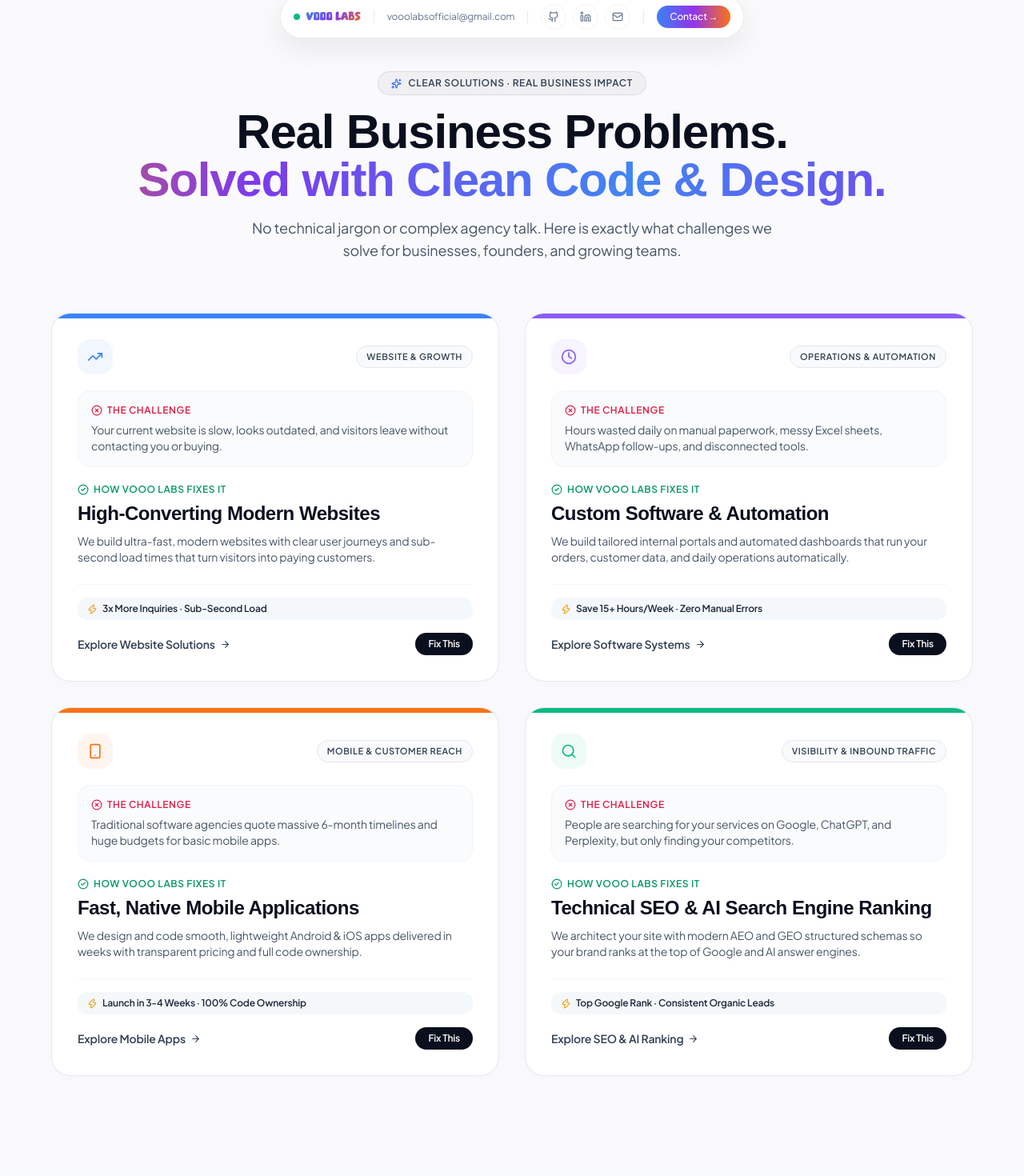
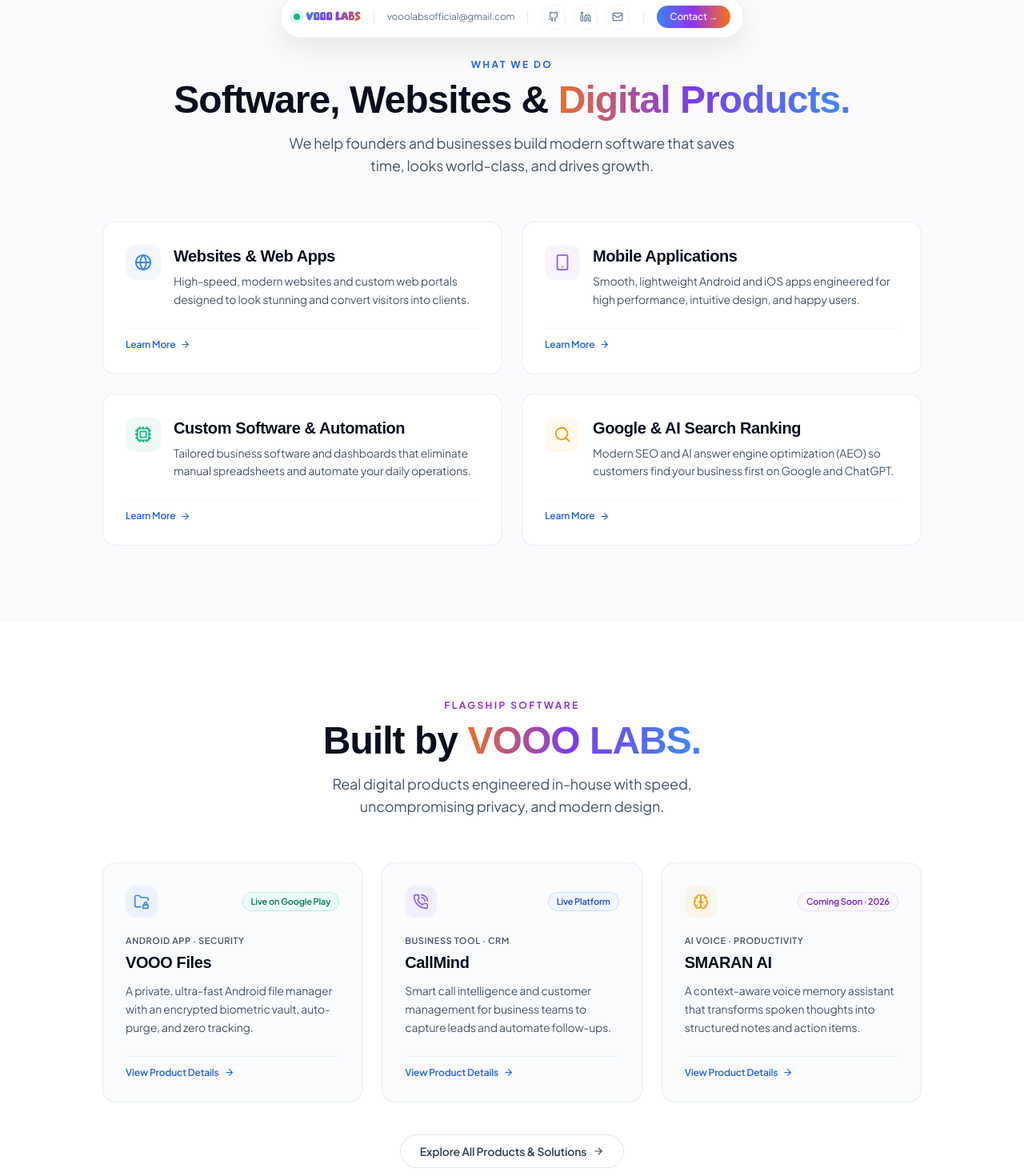
Before and after one commit to vooolabsofficial-sys/vooolabs-website, a React (Vite) app: page / in a window 1280 px wide. Shown: the part 732-2202 px from the top of the page at 80% size. Built offline with nearby package versions, Linux system fonts and the light colour scheme; a web font is replaced by a local one.

Commit message:
refactor: simplify Slide 2 & Slide 3 into ultra-clean, minimal, and human-friendly showcases

```diff
--- a/src/components/home/Slide2_ProductBento.tsx
+++ b/src/components/home/Slide2_ProductBento.tsx
@@ -1,181 +1,96 @@
 import React from 'react';
 import { Link } from 'react-router-dom';
-import {
-  ArrowRight,
-  CheckCircle2,
-  XCircle,
-  TrendingUp,
-  Clock,
-  Smartphone,
-  Search,
-  Sparkles,
-  Zap
-} from 'lucide-react';
+import { Globe, Smartphone, Cpu, Search, ArrowRight } from 'lucide-react';
 import FadeIn from '../shared/FadeIn';
 
-const PROBLEMS_AND_SOLUTIONS = [
+const SERVICES = [
   {
-    id: 'websites',
-    badge: 'Website & Growth',
-    target: 'For businesses with outdated sites',
-    problem: 'Your current website is slow, looks outdated, and visitors leave without contacting you or buying.',
-    solutionTitle: 'High-Converting Modern Websites',
-    solutionText: 'We build ultra-fast, modern websites with clear user journeys and sub-second load times that turn visitors into paying customers.',
-    impact: '3x More Inquiries · Sub-Second Load',
-    icon: TrendingUp,
-    accentColor: '#3B82F6', // Blue
+    icon: Globe,
+    title: 'Websites & Web Apps',
+    description: 'High-speed, modern websites and custom web portals designed to look stunning and convert visitors into clients.',
+    accent: '#3B82F6',
     link: '/products#websites',
-    linkLabel: 'Explore Website Solutions',
   },
   {
-    id: 'software',
-    badge: 'Operations & Automation',
-    target: 'For teams drowning in spreadsheets',
-    problem: 'Hours wasted daily on manual paperwork, messy Excel sheets, WhatsApp follow-ups, and disconnected tools.',
-    solutionTitle: 'Custom Software & Automation',
-    solutionText: 'We build tailored internal portals and automated dashboards that run your orders, customer data, and daily operations automatically.',
-    impact: 'Save 15+ Hours/Week · Zero Manual Errors',
-    icon: Clock,
-    accentColor: '#8B5CF6', // Purple
-    link: '/products#software',
-    linkLabel: 'Explore Software Systems',
+    icon: Smartphone,
+    title: 'Mobile Applications',
+    description: 'Smooth, lightweight Android and iOS apps engineered for high performance, intuitive design, and happy users.',
+    accent: '#8B5CF6',
+    link: '/products#mobile-apps',
   },
   {
-    id: 'mobile-apps',
-    badge: 'Mobile & Customer Reach',
-    target: 'For brands needing a mobile presence',
-    problem: 'Traditional software agencies quote massive 6-month timelines and huge budgets for basic mobile apps.',
-    solutionTitle: 'Fast, Native Mobile Applications',
-    solutionText: 'We design and code smooth, lightweight Android & iOS apps delivered in weeks with transparent pricing and full code ownership.',
-    impact: 'Launch in 3-4 Weeks · 100% Code Ownership',
-    icon: Smartphone,
-    accentColor: '#F97316', // Orange
-    link: '/products#mobile-apps',
-    linkLabel: 'Explore Mobile Apps',
+    icon: Cpu,
+    title: 'Custom Software & Automation',
+    description: 'Tailored business software and dashboards that eliminate manual spreadsheets and automate your daily operations.',
+    accent: '#10B981',
+    link: '/products#software',
   },
   {
-    id: 'seo-ai',
-    badge: 'Visibility & Inbound Traffic',
-    target: 'For sites invisible on Google & AI',
-    problem: 'People are searching for your services on Google, ChatGPT, and Perplexity, but only finding your competitors.',
-    solutionTitle: 'Technical SEO & AI Search Engine Ranking',
-    solutionText: 'We architect your site with modern AEO and GEO structured schemas so your brand ranks at the top of Google and AI answer engines.',
-    impact: 'Top Google Rank · Consistent Organic Leads',
     icon: Search,
-    accentColor: '#10B981', // Emerald
+    title: 'Google & AI Search Ranking',
+    description: 'Modern SEO and AI answer engine optimization (AEO) so customers find your business first on Google and ChatGPT.',
+    accent: '#F59E0B',
     link: '/products#websites',
-    linkLabel: 'Explore SEO & AI Ranking',
   },
 ];
 
 export default function Slide2_ProductBento() {
   return (
     <section
-      className="snap-section bg-[#FAFAFC] flex flex-col justify-center items-center px-6 py-24 sm:py-28 select-none relative overflow-hidden"
-      aria-label="Real Business Problems Solved by VOOO LABS"
+      className="snap-section bg-[#FAFAFC] flex flex-col justify-center items-center px-6 py-20 sm:py-24 select-none relative"
+      aria-label="Our Core Services"
     >
-      <div className="w-full max-w-6xl mx-auto flex flex-col items-center relative z-10">
+      <div className="w-full max-w-5xl mx-auto flex flex-col items-center">
 
-        {/* EYEBROW BADGE */}
+        {/* EYEBROW */}
         <FadeIn delay={0} y={15}>
-          <div className="inline-flex items-center gap-2 rounded-full bg-slate-900/[0.04] border border-slate-900/10 px-4 py-1.5 mb-4 text-slate-700 font-sans font-semibold text-xs tracking-wider uppercase">
-            <Sparkles size={13} className="text-blue-600" />
-            <span>Clear Solutions · Real Business Impact</span>
+          <div className="font-sans font-bold text-xs tracking-[0.2em] text-blue-600 uppercase mb-3 text-center">
+            What We Do
           </div>
         </FadeIn>
 
-        {/* SECTION HEADING */}
-        <FadeIn delay={0.1} y={20}>
-          <h2 className="font-clash text-4xl sm:text-5xl md:text-6xl font-bold text-[#0A0F1E] text-center leading-tight mb-4">
-            Real Business Problems. <br className="hidden sm:inline" />
-            <span className="shimmer-text">Solved with Clean Code & Design.</span>
+        {/* HEADING */}
+        <FadeIn delay={0.08} y={20}>
+          <h2 className="font-clash text-3xl sm:text-4xl md:text-5xl font-bold text-[#0A0F1E] text-center leading-tight mb-4">
+            Software, Websites & <span className="shimmer-text">Digital Products.</span>
           </h2>
-          <p className="font-sans font-normal text-base sm:text-lg text-slate-600 text-center max-w-2xl mx-auto mb-14 sm:mb-16 leading-relaxed">
-            No technical jargon or complex agency talk. Here is exactly what challenges we solve for businesses, founders, and growing teams.
+          <p className="font-sans font-normal text-base sm:text-lg text-slate-600 text-center max-w-xl mx-auto mb-12 sm:mb-14 leading-relaxed">
+            We help founders and businesses build modern software that saves time, looks world-class, and drives growth.
           </p>
         </FadeIn>
 
-        {/* 4 PROBLEM-SOLUTION CARDS (2x2 GRID) */}
-        <div className="grid grid-cols-1 md:grid-cols-2 gap-6 sm:gap-8 w-full items-stretch">
-          {PROBLEMS_AND_SOLUTIONS.map((item, idx) => {
+        {/* 4 CLEAN SERVICES (AIRY & MINIMALIST 2x2 GRID - NO INNER BOXES) */}
+        <div className="grid grid-cols-1 md:grid-cols-2 gap-5 sm:gap-6 w-full">
+          {SERVICES.map((item, idx) => {
             const IconComp = item.icon;
-
             return (
-              <FadeIn key={item.id} delay={idx * 0.1} y={25} className="w-full flex">
-                <div className="rounded-3xl bg-white border border-slate-200/90 p-7 sm:p-8 flex flex-col justify-between h-full w-full shadow-[0_4px_24px_rgba(0,0,0,0.02)] hover:border-slate-300 hover:shadow-[0_16px_40px_rgba(0,0,0,0.06)] hover:-translate-y-1 transition-all duration-300 group relative overflow-hidden text-left">
-
-                  {/* TOP ACCENT LINE */}
-                  <div
-                    className="absolute top-0 inset-x-0 h-1.5"
-                    style={{ backgroundColor: item.accentColor }}
-                  />
-
-                  <div>
-                    {/* CARD HEADER */}
-                    <div className="flex items-center justify-between gap-3 mb-5">
-                      <div
-                        className="w-11 h-11 rounded-2xl flex items-center justify-center group-hover:scale-105 transition-transform duration-300 shadow-2xs"
-                        style={{ backgroundColor: `${item.accentColor}12`, color: item.accentColor }}
-                      >
-                        <IconComp size={20} />
-                      </div>
-                      <span className="font-sans text-[11px] font-semibold tracking-wider uppercase border border-slate-200 px-3 py-1 rounded-full bg-slate-50 text-slate-700">
-                        {item.badge}
-                      </span>
+              <FadeIn key={idx} delay={idx * 0.08} y={20} className="w-full flex">
+                <Link
+                  to={item.link}
+                  className="w-full rounded-2xl bg-white border border-slate-200/80 p-6 sm:p-7 hover:border-slate-300 hover:shadow-md hover:-translate-y-0.5 transition-all duration-200 flex flex-col justify-between group text-left"
+                >
+                  <div className="flex items-start gap-4 mb-4">
+                    <div
+                      className="w-11 h-11 rounded-xl flex items-center justify-center flex-shrink-0 group-hover:scale-105 transition-transform"
+                      style={{ backgroundColor: `${item.accent}12`, color: item.accent }}
+                    >
+                      <IconComp size={22} />
                     </div>
-
-                    {/* THE PROBLEM BLOCK */}
-                    <div className="rounded-2xl bg-slate-50/80 border border-slate-100 p-4 mb-5">
-                      <div className="flex items-center gap-1.5 text-xs font-semibold text-rose-600 mb-1.5 uppercase tracking-wider">
-                        <XCircle size={14} className="flex-shrink-0" />
-                        <span>The Challenge</span>
-                      </div>
-                      <p className="font-sans text-xs sm:text-sm text-slate-600 leading-relaxed">
-                        {item.problem}
-                      </p>
-                    </div>
-
-                    {/* THE VOOO FIX BLOCK */}
-                    <div className="mb-6">
-                      <div className="flex items-center gap-1.5 text-xs font-semibold text-emerald-600 mb-1.5 uppercase tracking-wider">
-                        <CheckCircle2 size={14} className="flex-shrink-0" />
-                        <span>How VOOO LABS Fixes It</span>
-                      </div>
-                      <h3 className="font-clash font-bold text-xl sm:text-2xl text-[#0A0F1E] group-hover:text-blue-600 transition-colors mb-2">
-                        {item.solutionTitle}
+                    <div>
+                      <h3 className="font-clash font-bold text-xl text-[#0A0F1E] group-hover:text-blue-600 transition-colors mb-1.5">
+                        {item.title}
                       </h3>
-                      <p className="font-sans font-normal text-xs sm:text-sm text-slate-600 leading-relaxed">
-                        {item.solutionText}
+                      <p className="font-sans font-normal text-sm text-slate-600 leading-relaxed">
+                        {item.description}
                       </p>
                     </div>
                   </div>
 
-                  {/* BOTTOM IMPACT BAR & LINK */}
-                  <div className="pt-4 border-t border-slate-100 mt-auto">
-                    <div className="flex items-center gap-1.5 text-xs font-semibold text-slate-800 bg-slate-100/70 px-3 py-1.5 rounded-xl mb-4">
-                      <Zap size={13} className="text-amber-500 flex-shrink-0" />
-                      <span>{item.impact}</span>
-                    </div>
-
-                    <div className="flex items-center justify-between">
-                      <Link
-                        to={item.link}
-                        className="font-sans font-semibold text-xs sm:text-sm text-slate-700 group-hover:text-blue-600 transition-colors inline-flex items-center gap-1.5"
-                      >
-                        <span>{item.linkLabel}</span>
-                        <ArrowRight size={13} className="group-hover:translate-x-1 transition-transform" />
-                      </Link>
-
-                      <Link
-                        to={`/contact?service=${item.id}`}
-                        className="rounded-full bg-[#0A0F1E] hover:bg-blue-600 text-white px-4 py-1.5 font-sans font-semibold text-xs transition-colors shadow-2xs"
-                      >
-                        Fix This
-                      </Link>
-                    </div>
+                  <div className="flex items-center gap-1.5 text-xs font-semibold text-blue-600 group-hover:translate-x-1 transition-transform mt-2 pt-3 border-t border-slate-100/80">
+                    <span>Learn More</span>
+                    <ArrowRight size={13} />
                   </div>
-
-                </div>
+                </Link>
               </FadeIn>
             );
           })}
--- a/src/components/home/Slide3_WhatWeBuild.tsx
+++ b/src/components/home/Slide3_WhatWeBuild.tsx
@@ -1,154 +1,120 @@
 import React from 'react';
 import { Link } from 'react-router-dom';
-import { Compass, Code2, Rocket, ArrowRight, CheckCircle2, Sparkles } from 'lucide-react';
+import { FolderLock, PhoneCall, Brain, ArrowRight, ExternalLink } from 'lucide-react';
 import FadeIn from '../shared/FadeIn';
 
-export default function Slide3_WhatWeBuild() {
-  const steps = [
+const FLAGSHIP_PRODUCTS = [
   {
-      step: '01',
-      badge: 'Discovery & Strategy',
-      title: 'Architecture & Roadmap',
-      description: 'We analyze your business goals, design the system architecture, and map out the exact product roadmap with no guesswork.',
-      deliverables: ['System Architecture', 'UI/UX Wireframes', 'Tech Stack Selection'],
-      icon: Compass,
-      accentColor: '#3B82F6', // Blue
-      bgGlow: 'from-blue-500/10 via-transparent to-transparent',
+    tag: 'Android App · Security',
+    title: 'VOOO Files',
+    description: 'A private, ultra-fast Android file manager with an encrypted biometric vault, auto-purge, and zero tracking.',
+    status: 'Live on Google Play',
+    statusColor: 'text-emerald-700 bg-emerald-50 border-emerald-200/80',
+    icon: FolderLock,
+    accent: '#3B82F6',
+    link: '/products/vooo-files',
   },
   {
-      step: '02',
-      badge: 'Design & Engineering',
-      title: 'Rapid Sprint Build',
-      description: 'We craft world-class modern interfaces and write clean, scalable code with test-driven quality delivered in fast weekly milestones.',
-      deliverables: ['Pixel-Perfect UI', 'Scalable Clean Code', 'Weekly Live Demos'],
-      icon: Code2,
-      accentColor: '#8B5CF6', // Purple
-      bgGlow: 'from-purple-500/10 via-transparent to-transparent',
+    tag: 'Business Tool · CRM',
+    title: 'CallMind',
+    description: 'Smart call intelligence and customer management for business teams to capture leads and automate follow-ups.',
+    status: 'Live Platform',
+    statusColor: 'text-blue-700 bg-blue-50 border-blue-200/80',
+    icon: PhoneCall,
+    accent: '#8B5CF6',
+    link: '/products/callmind',
   },
   {
-      step: '03',
-      badge: 'Deployment & Growth',
-      title: 'Launch, SEO & Scale',
-      description: 'We deploy your product to global cloud infrastructure with sub-second load times, automated security, and built-in AI/Google SEO ranking.',
-      deliverables: ['Cloud Deployment', 'Google & AI SEO', '100% Code Ownership'],
-      icon: Rocket,
-      accentColor: '#10B981', // Emerald
-      bgGlow: 'from-emerald-500/10 via-transparent to-transparent',
+    tag: 'AI Voice · Productivity',
+    title: 'SMARAN AI',
+    description: 'A context-aware voice memory assistant that transforms spoken thoughts into structured notes and action items.',
+    status: 'Coming Soon · 2026',
+    statusColor: 'text-purple-700 bg-purple-50 border-purple-200/80',
+    icon: Brain,
+    accent: '#F59E0B',
+    link: '/products/smaran-ai',
   },
 ];
 
+export default function Slide3_WhatWeBuild() {
   return (
     <section
-      className="snap-section bg-[#F8F9FC] flex flex-col justify-center items-center px-6 py-24 sm:py-28 select-none relative overflow-hidden"
-      aria-label="How We Work — Engineering Process"
+      className="snap-section bg-white flex flex-col justify-center items-center px-6 py-20 sm:py-24 select-none relative"
+      aria-label="Flagship Products Built by VOOO LABS"
     >
-      {/* BACKGROUND DECORATION */}
-      <div className="absolute top-1/2 left-1/2 -translate-x-1/2 -translate-y-1/2 w-[800px] h-[500px] bg-gradient-to-tr from-blue-500/5 via-purple-500/5 to-transparent blur-[120px] pointer-events-none" />
+      <div className="w-full max-w-5xl mx-auto flex flex-col items-center">
 
-      <div className="w-full max-w-6xl mx-auto flex flex-col items-center relative z-10">
-
-        {/* EYEBROW BADGE */}
+        {/* EYEBROW */}
         <FadeIn delay={0} y={15}>
-          <div className="inline-flex items-center gap-2 rounded-full bg-blue-500/10 border border-blue-500/20 px-4 py-1.5 mb-4 text-blue-600 font-sans font-semibold text-xs tracking-wider uppercase">
-            <Sparkles size={13} />
-            <span>Our 3-Step Execution Process</span>
+          <div className="font-sans font-bold text-xs tracking-[0.2em] text-purple-600 uppercase mb-3 text-center">
+            Flagship Software
           </div>
         </FadeIn>
 
         {/* HEADING */}
-        <FadeIn delay={0.1} y={20}>
-          <h2 className="font-clash text-4xl sm:text-5xl md:text-6xl font-bold text-[#0A0F1E] text-center leading-tight mb-4">
-            From Concept to Launch <br className="hidden sm:inline" />
-            <span className="shimmer-text">in Simple, Fast Steps.</span>
+        <FadeIn delay={0.08} y={20}>
+          <h2 className="font-clash text-3xl sm:text-4xl md:text-5xl font-bold text-[#0A0F1E] text-center leading-tight mb-4">
+            Built by <span className="shimmer-text">VOOO LABS.</span>
           </h2>
-          <p className="font-sans font-normal text-base sm:text-lg text-slate-600 text-center max-w-2xl mx-auto mb-16 leading-relaxed">
-            A transparent and agile engineering workflow designed to build, test, and ship high-impact digital products without agency delays.
+          <p className="font-sans font-normal text-base sm:text-lg text-slate-600 text-center max-w-xl mx-auto mb-12 sm:mb-14 leading-relaxed">
+            Real digital products engineered in-house with speed, uncompromising privacy, and modern design.
           </p>
         </FadeIn>
 
-        {/* 3 STEPS GRID */}
-        <div className="grid grid-cols-1 md:grid-cols-3 gap-6 sm:gap-8 w-full items-stretch">
-          {steps.map((item, idx) => {
-            const IconComp = item.icon;
+        {/* 3 CLEAN PRODUCT CARDS (SIMPLE, OPEN, SPACIOUS) */}
+        <div className="grid grid-cols-1 md:grid-cols-3 gap-5 sm:gap-6 w-full mb-10">
+          {FLAGSHIP_PRODUCTS.map((prod, idx) => {
+            const IconComp = prod.icon;
             return (
-              <FadeIn key={idx} delay={idx * 0.12} y={30} className="w-full flex">
-                <div className="rounded-3xl bg-white border border-slate-200/90 p-7 sm:p-8 flex flex-col justify-between h-full w-full shadow-[0_4px_24px_rgba(0,0,0,0.02)] hover:border-slate-300 hover:shadow-[0_16px_40px_rgba(0,0,0,0.06)] hover:-translate-y-1.5 transition-all duration-300 group relative overflow-hidden">
-
-                  {/* TOP ACCENT LINE */}
+              <FadeIn key={idx} delay={idx * 0.1} y={20} className="w-full flex">
+                <Link
+                  to={prod.link}
+                  className="w-full rounded-2xl bg-slate-50/70 border border-slate-200/80 p-6 sm:p-7 hover:bg-white hover:border-slate-300 hover:shadow-md hover:-translate-y-0.5 transition-all duration-200 flex flex-col justify-between group text-left"
+                >
+                  <div>
+                    {/* TOP BADGES */}
+                    <div className="flex items-center justify-between gap-2 mb-5">
                       <div
-                    className="absolute top-0 inset-x-0 h-1.5"
-                    style={{ backgroundColor: item.accentColor }}
-                  />
-
-                  <div>
-                    {/* CARD HEADER */}
-                    <div className="flex items-center justify-between gap-3 mb-6">
-                      <div
-                        className="w-12 h-12 rounded-2xl flex items-center justify-center group-hover:scale-105 transition-transform duration-300 shadow-2xs"
-                        style={{ backgroundColor: `${item.accentColor}12`, color: item.accentColor }}
+                        className="w-10 h-10 rounded-xl flex items-center justify-center group-hover:scale-105 transition-transform"
+                        style={{ backgroundColor: `${prod.accent}12`, color: prod.accent }}
                       >
-                        <IconComp size={22} />
+                        <IconComp size={20} />
                       </div>
-                      <span className="font-mono text-xs font-bold px-3 py-1 rounded-full bg-slate-100 text-slate-700 tracking-wider">
-                        STEP {item.step}
+                      <span className={`font-sans text-[11px] font-semibold px-2.5 py-0.5 rounded-full border ${prod.statusColor}`}>
+                        {prod.status}
                       </span>
                     </div>
 
-                    {/* BADGE & TITLE */}
-                    <span
-                      className="font-sans text-[11px] font-semibold uppercase tracking-wider block mb-1"
-                      style={{ color: item.accentColor }}
-                    >
-                      {item.badge}
+                    <span className="font-sans text-[11px] font-semibold uppercase tracking-wider text-slate-600 block mb-1">
+                      {prod.tag}
                     </span>
-                    <h3 className="font-clash font-bold text-2xl text-[#0A0F1E] group-hover:text-blue-600 transition-colors mb-3">
-                      {item.title}
+                    <h3 className="font-clash font-bold text-xl text-[#0A0F1E] group-hover:text-blue-600 transition-colors mb-2.5">
+                      {prod.title}
                     </h3>
-
-                    {/* DESCRIPTION */}
-                    <p className="font-sans font-normal text-sm sm:text-base text-slate-600 leading-relaxed mb-6">
-                      {item.description}
+                    <p className="font-sans font-normal text-sm text-slate-600 leading-relaxed">
+                      {prod.description}
                     </p>
                   </div>
 
-                  {/* DELIVERABLES LIST */}
-                  <div className="pt-5 border-t border-slate-100 space-y-2">
-                    <span className="font-sans text-[11px] font-semibold text-slate-400 uppercase tracking-wider block mb-2">
-                      Key Deliverables:
-                    </span>
-                    {item.deliverables.map((deliv, dIdx) => (
-                      <div key={dIdx} className="flex items-center gap-2 text-xs font-medium text-slate-700">
-                        <CheckCircle2 size={14} className="text-emerald-500 flex-shrink-0" />
-                        <span>{deliv}</span>
+                  <div className="flex items-center gap-1.5 text-xs font-semibold text-blue-600 group-hover:translate-x-1 transition-transform mt-6 pt-3 border-t border-slate-200/60">
+                    <span>View Product Details</span>
+                    <ArrowRight size={13} />
                   </div>
-                    ))}
-                  </div>
-
-                </div>
+                </Link>
               </FadeIn>
             );
           })}
         </div>
 
-        {/* BOTTOM CTA STRIP */}
-        <FadeIn delay={0.4} y={20} className="w-full">
-          <div className="mt-12 w-full rounded-2xl bg-white border border-slate-200/90 p-5 sm:p-6 flex flex-col sm:flex-row items-center justify-between gap-4 shadow-xs">
-            <div className="text-center sm:text-left">
-              <h4 className="font-clash font-bold text-base sm:text-lg text-[#0A0F1E]">
-                Ready to turn your idea into a live digital product?
-              </h4>
-              <p className="font-sans text-xs sm:text-sm text-slate-500 mt-0.5">
-                Get a complete project roadmap, technical architecture, and transparent timeline.
-              </p>
-            </div>
+        {/* BOTTOM CTA LINK */}
+        <FadeIn delay={0.35} y={15}>
           <Link
-              to="/contact"
-              className="rounded-full bg-slate-900 hover:bg-black text-white px-6 py-2.5 font-sans font-semibold text-xs sm:text-sm transition-all hover:scale-105 active:scale-95 shadow-sm inline-flex items-center gap-1.5 flex-shrink-0"
+            to="/products"
+            className="inline-flex items-center gap-2 font-sans font-semibold text-sm text-slate-700 hover:text-blue-600 border border-slate-200 hover:border-slate-400 bg-white px-6 py-2.5 rounded-full shadow-2xs transition-all hover:scale-105 active:scale-95"
           >
-              <span>Discuss Your Project</span>
+            <span>Explore All Products & Solutions</span>
             <ArrowRight size={14} />
           </Link>
-          </div>
         </FadeIn>
 
       </div>
```
Lines whose indentation alone changed are shown as unchanged.
